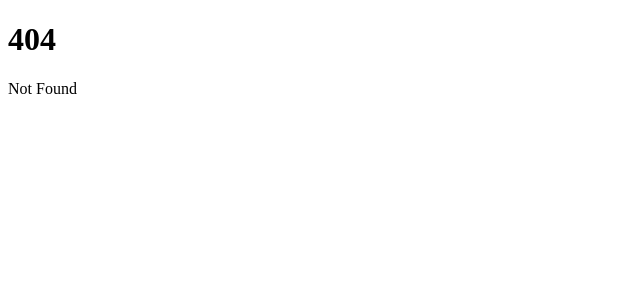
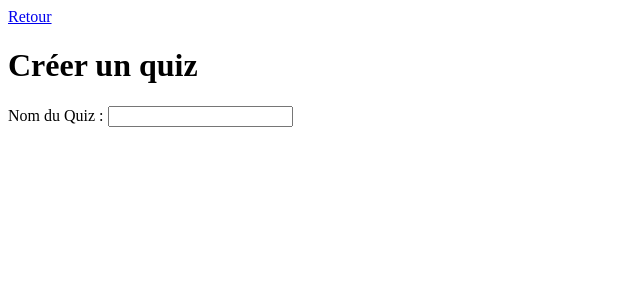
Before and after one commit to ghosts-arch/quiz, a SvelteKit app: page /quizs/create in a window 1280 px wide. Before the commit this address had no page. Shown: the top 300 px of the page, without its empty margins (0-640 px from the left). Built offline with nearby package versions, Linux system fonts and the light colour scheme.

Commit message:
create quiz page

```diff
--- a/src/routes/+page.svelte
+++ b/src/routes/+page.svelte
@@ -4,3 +4,5 @@
   <li><a href="/quiz/2">Quiz 2</a></li>
   <li><a href="/quiz/3">Quiz 3</a></li>
 </ol>
+
+<a href="/quizs/create">Créer un quiz</a>
--- /dev/null
+++ b/src/routes/quizs/create/+page.server.ts
@@ -0,0 +1,5 @@
+import type { Actions } from "@sveltejs/kit";
+
+export const actions = {
+  default: async (event) => {},
+} satisfies Actions;
--- /dev/null
+++ b/src/routes/quizs/create/+page.svelte
@@ -0,0 +1,9 @@
+<a href="/">Retour</a>
+
+<h1>Créer un quiz</h1>
+
+<form method="POST">
+  <label for="quizName"
+    >Nom du Quiz : <input name="quizName" type="text" /></label
+  >
+</form>
```
